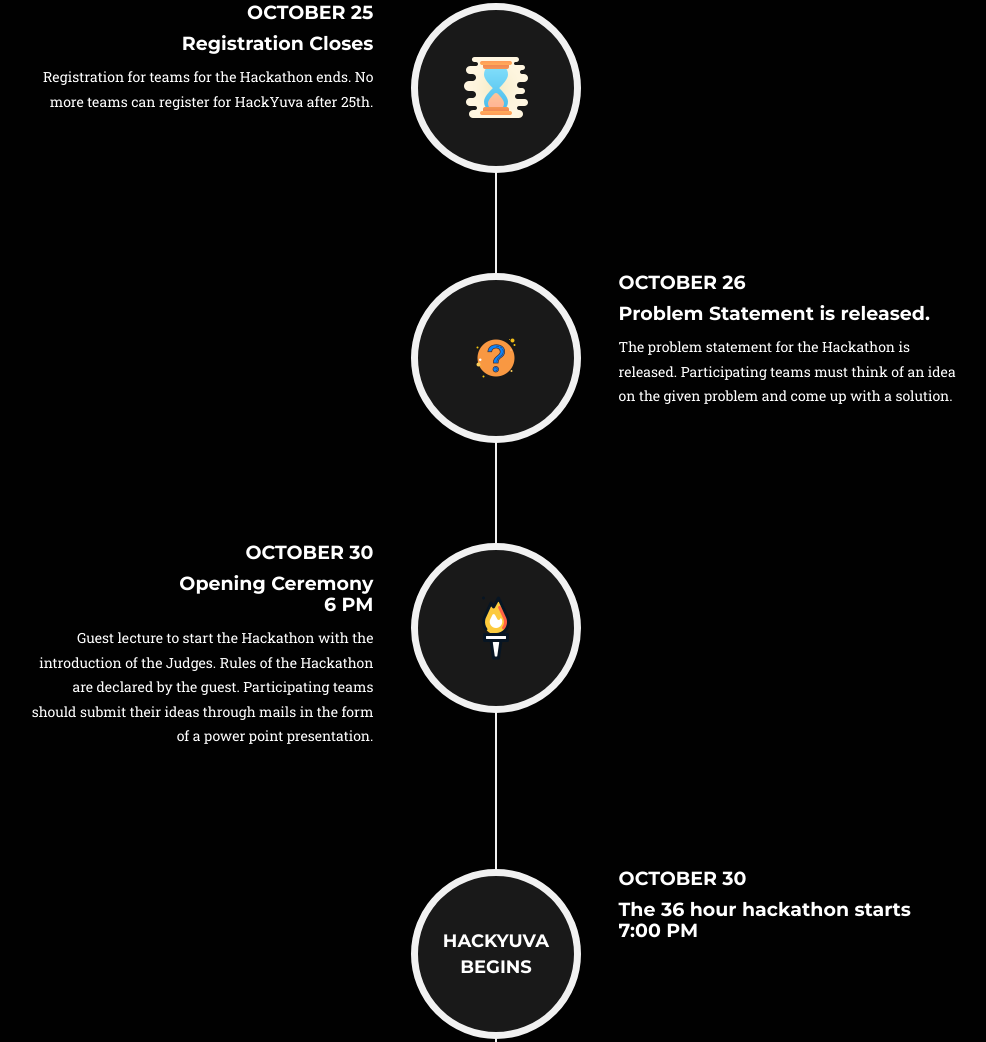
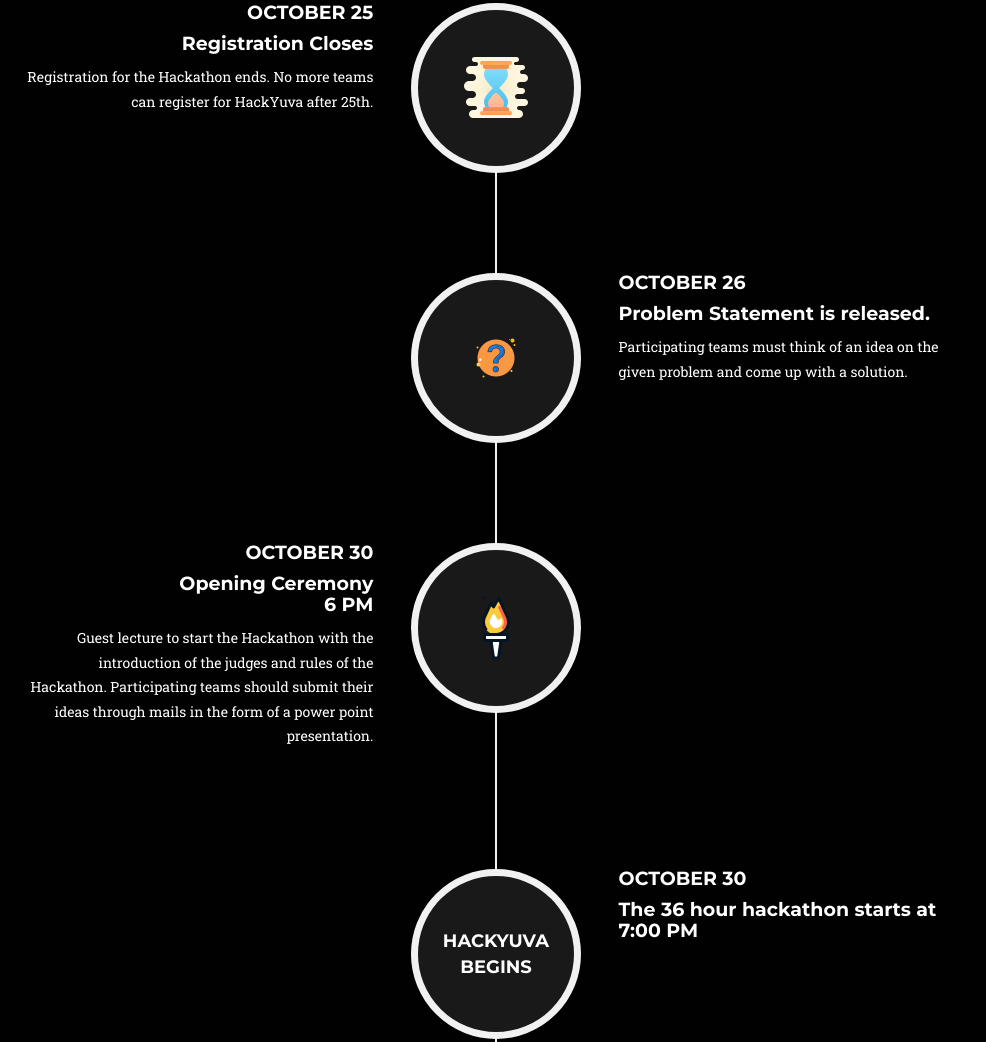
Before and after one commit to SRahmanistic/HackYuva, a website: page index.html in a window 1280 px wide. Shown: the part 1891-2933 px from the top of the page, without its empty margins (144-1130 px from the left). Drawn offline with Linux system fonts and the light colour scheme; a web font is replaced by a local one.

Commit message:
Changed content

```diff
--- a/index.html
+++ b/index.html
@@ -113,7 +113,8 @@
                     <ul class="timeline">
                         <li>
                             <div class="timeline-image">
-                                <img class="img-responsive" src="./img/icons/icons8-sand-timer-64.png" alt="" style="padding: 7px;">
+                                <img class="img-responsive" src="./img/icons/icons8-sand-timer-64.png" alt=""
+                                    style="padding: 7px;">
                             </div>
                             <div class="timeline-panel">
                                 <div class="timeline-heading">
@@ -122,7 +123,7 @@
                                 </div>
                                 <div class="timeline-body">
                                     <p class="text-muted">
-                                        Registration for teams for the Hackathon ends. No more teams can register for
+                                        Registration for the Hackathon ends. No more teams can register for
                                         HackYuva after 25th.
                                     </p>
                                 </div>
@@ -140,8 +141,8 @@
                                 </div>
                                 <div class="timeline-body">
                                     <p>
-                                        The problem statement for the Hackathon is released. Participating teams must
-                                        think of an idea on the given problem and come up with a solution.
+                                        Participating teams must think of an idea on the given problem and come up with
+                                        a solution.
                                     </p>
                                 </div>
                             </div>
@@ -157,10 +158,10 @@
                                 </div>
                                 <div class="timeline-body">
                                     <p class="text-muted">
-                                        Guest lecture to start the Hackathon with the introduction of the Judges.
-                                        Rules of the Hackathon are declared by the guest. Participating teams should
-                                        submit their ideas
-                                        through mails in the form of a power point presentation.
+                                        Guest lecture to start the Hackathon with the introduction of the judges and
+                                        rules of the Hackathon.
+                                        Participating teams should submit their ideas through mails in the form of a
+                                        power point presentation.
                                     </p>
                                 </div>
                             </div>
@@ -172,7 +173,7 @@
                             <div class="timeline-panel">
                                 <div class="timeline-heading">
                                     <h4>October 30</h4>
-                                    <h4 class="subheading">The 36 hour hackathon starts<br>7:00 PM</h4>
+                                    <h4 class="subheading">The 36 hour hackathon starts at <br>7:00 PM</h4>
                                 </div>
                                 <div class="timeline-body">
                                     <p class="text-muted">
@@ -183,7 +184,8 @@
                         </li>
                         <li>
                             <div class="timeline-image">
-                                <img class="img-responsive" src="./img/icons/icons8-google-code-64.png" alt="" style="padding: 7px;">
+                                <img class="img-responsive" src="./img/icons/icons8-google-code-64.png" alt=""
+                                    style="padding: 7px;">
                             </div>
                             <div class="timeline-panel">
                                 <div class="timeline-heading">
@@ -193,8 +195,7 @@
                                 <div class="timeline-body">
                                     <p class="text-muted">
                                         Every team must submit a prototype of the work they've done in the past 24
-                                        hours.
-                                        <!-- Some fun activity like musical night might be organised.--> <b>7:00 PM</b>
+                                        hours. <b>7:00 PM</b>
                                     </p>
                                 </div>
                             </div>
@@ -212,8 +213,8 @@
                                     <p class="text-muted">
                                         By 9:00 AM, teams must submit their work. 8 teams will be shortlisted by the
                                         judges to present their work.
-                                        Presentation will start from 1:00 PM, each team has a time limit of 30 minutes
-                                        for presentation.<br>
+                                        Presentation will start from 1:00 PM, each team will get a maximum of 30 minutes
+                                        for the presentation.<br>
                                     </p>
                                 </div>
                             </div>
```
